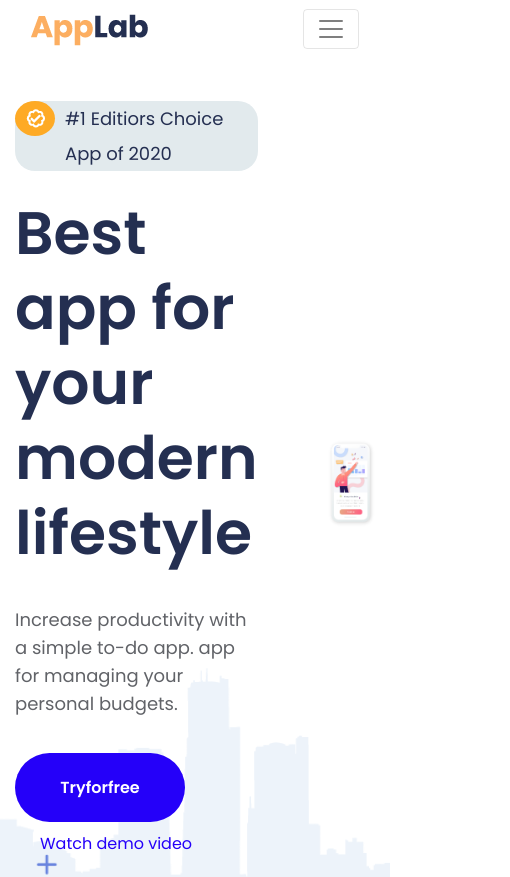
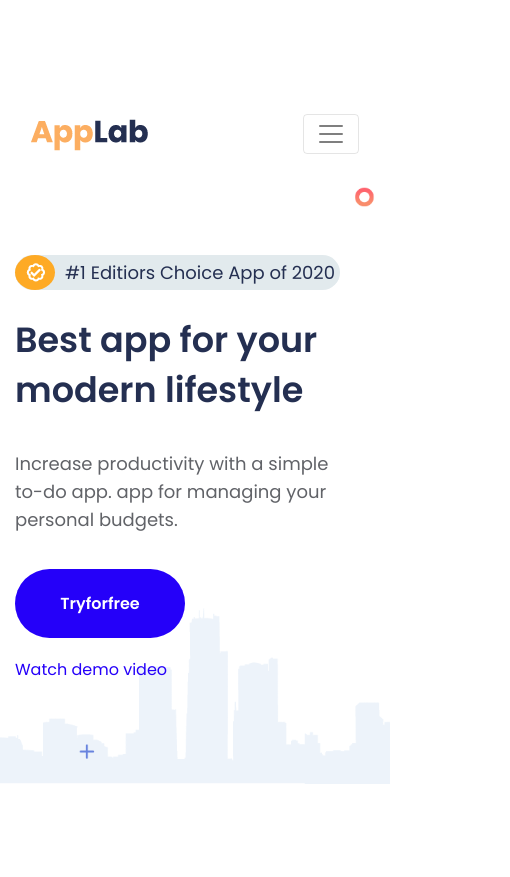
Before and after one commit to barbossa1991/applab, a website: page app/index.html in a window 390 px wide. Shown: the top 877 px of the page, 510 px wide, since content can reach past the window. After the commit the page ends 844 px from the top, so only its background shows below. Drawn offline with nearby package versions, Linux system fonts and the light colour scheme; a web font is replaced by a local one.

Commit message:
first block-section for mobile version is complete

```diff
--- /dev/null
+++ b/app/css/fonts.min.css
@@ -0,0 +1 @@
+@font-face{font-family:'icomoon';src:url("fonts/icomoon.eot?yuey51");src:url("fonts/icomoon.eot?yuey51#iefix") format("embedded-opentype"),url("fonts/icomoon.ttf?yuey51") format("truetype"),url("fonts/icomoon.woff?yuey51") format("woff"),url("fonts/icomoon.svg?yuey51#icomoon") format("svg");font-weight:normal;font-style:normal;font-display:block}[class^="icon-"],[class*=" icon-"]{font-family:'icomoon' !important;speak:never;font-style:normal;font-weight:normal;font-variant:normal;text-transform:none;line-height:1;-webkit-font-smoothing:antialiased;-moz-osx-font-smoothing:grayscale}.icon-github-square:before{content:"\f092"}.icon-twitter:before{content:"\f099"}.icon-facebook:before{content:"\f09a"}.icon-facebook-f:before{content:"\f09a"}.icon-slack:before{content:"\f198"}
--- a/app/index.html
+++ b/app/index.html
@@ -66,7 +66,7 @@
     </div>
     </div>
 </header>
-<section class="brands">
+<!-- <section class="brands">
   <div class="container">
     <div class="brands__title">Trusted by companies like</div>
     <div class="brands__box d-flex justify-content-around align-items-center flex-wrap">
@@ -582,7 +582,7 @@
       </div>
     </div>
   </div>
-</footer>
+</footer> -->
 
 
 
--- a/app/scss/_media.scss
+++ b/app/scss/_media.scss
@@ -2,4 +2,30 @@
   .btn.btn-custom {
     margin-left: 0;
   }
+  .header-box__title {
+    line-height: 65px;
+    font-size: 50px;
+  }
+  .header-phone {
+    display: none;
+  }
+  .header__content-block {
+    min-height: 620px;
 }
+}
+@media (max-width: 767px) {
+  .header-box__title {
+    line-height: 50px;
+    font-size: 35px;
+  }
+}
+@media (max-width: 480px) {
+  .header-box__bottom {
+    display: flex;
+    flex-direction: column;
+    a {
+      margin-left: 0 !important;
+      margin-top: 10px;
+    }
+  }
+}
--- a/app/scss/style.scss
+++ b/app/scss/style.scss
@@ -13,6 +13,9 @@
   border-radius: 35px;
   margin-left: 60px;
   width: 170px;
+}
+.header {
+  margin-top: 105px;
 }
 .header .nav-item.nav-item__custom {
   a {
```
Also changed, not shown: app/css/style.min.css, app/fonts/icomoon.ttf (added), app/fonts/icomoon.woff (added), app/img/app-store.png (added), app/img/download-bg.png (added), app/img/footer-bg.png (added), app/img/footer-bottom-bg.png (added), app/img/footer-logo.png (added), app/img/google-play.png (added), 2 other files.
